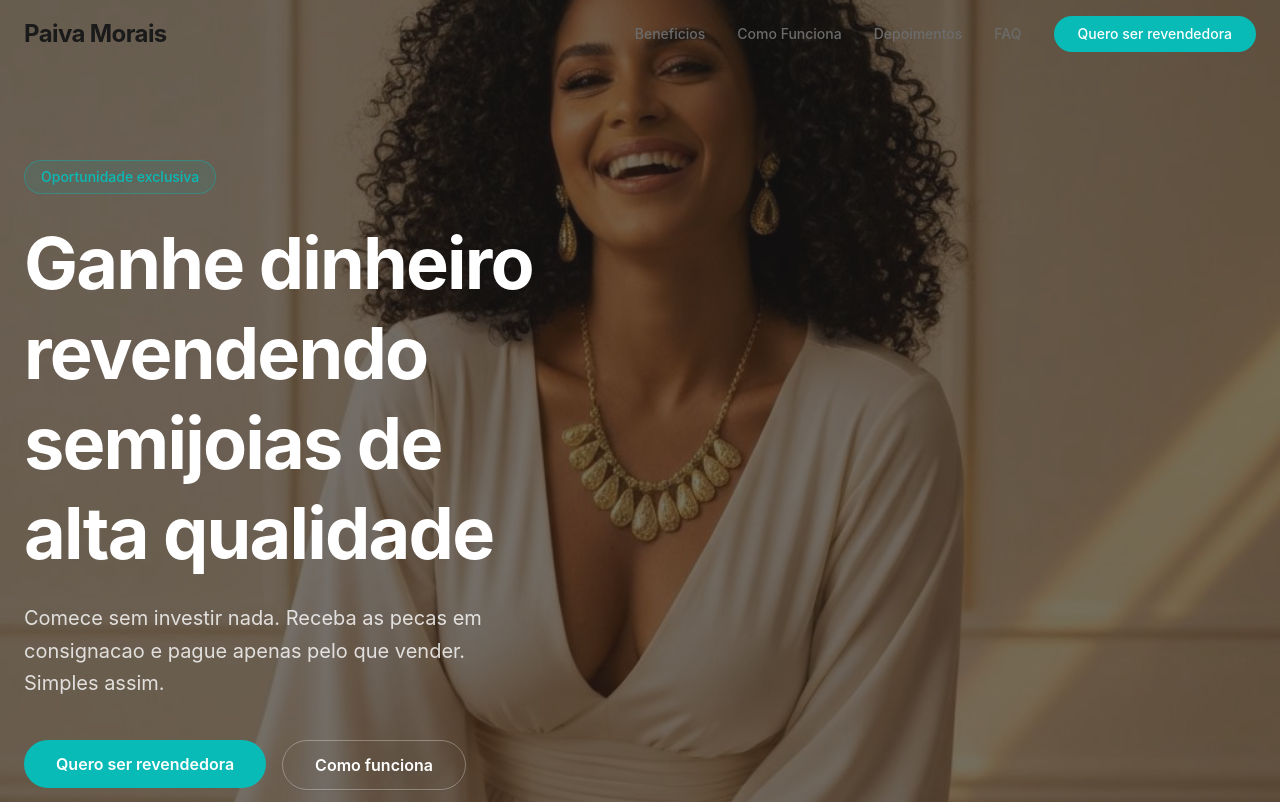
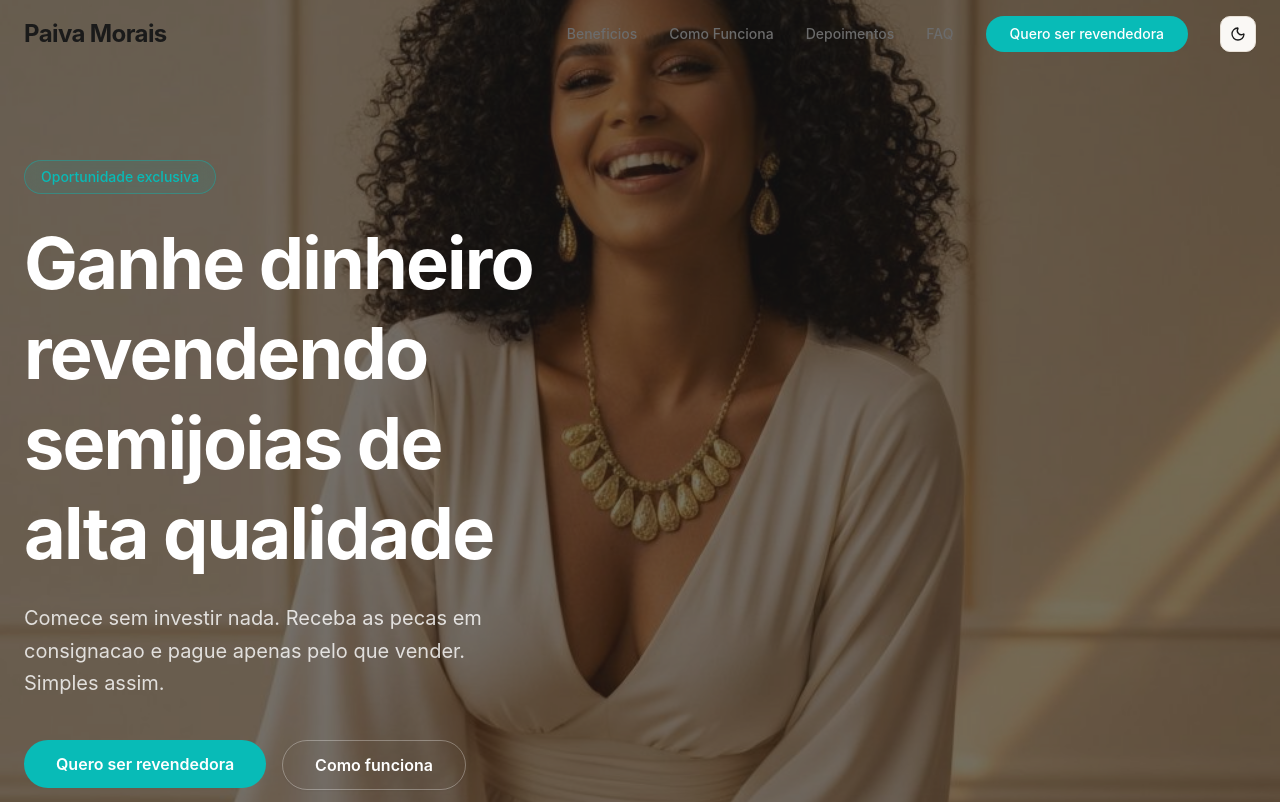
Before and after one commit to ishelp-lab/paiva-morais, a Next.js app: page / in a window 1280 px wide. Shown: the top 802 px of the page. Built offline with nearby package versions, Linux system fonts and the light colour scheme; a web font is replaced by a local one.

Commit message:
Button theme

```diff
--- a/components/landing/navbar.tsx
+++ b/components/landing/navbar.tsx
@@ -1,5 +1,6 @@
 "use client"
 
+import { ThemeToggle } from "@/components/theme-toggle"
 import { useState, useEffect } from "react"
 import { Menu, X } from "lucide-react"
 import { Button } from "@/components/ui/button"
@@ -53,6 +54,7 @@ export function Navbar() {
           >
             <a href="#cadastro">Quero ser revendedora</a>
           </Button>
+          <ThemeToggle />
         </div>
 
         {/* Mobile hamburger */}
@@ -69,6 +71,7 @@ export function Navbar() {
       {mobileOpen && (
         <div className="md:hidden bg-background/95 backdrop-blur-md border-b border-border px-6 pb-6">
           <div className="flex flex-col gap-4">
+            <ThemeToggle />
             {navLinks.map((link) => (
               <a
                 key={link.href}
```
